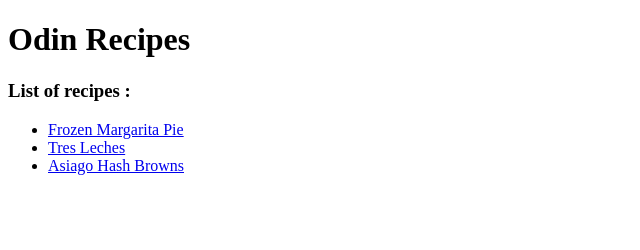
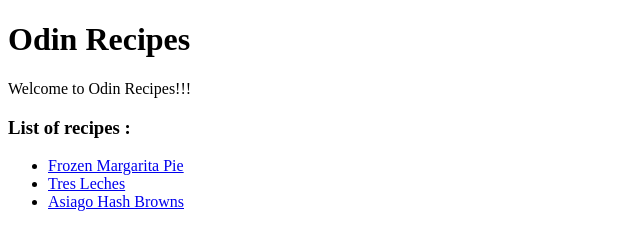
Before and after one commit to saimanoj22/odin-recipes, a plain HTML site: page index.html in a window 1280 px wide. Shown: the whole page, without its empty margins (0-640 px from the left). Drawn offline with Linux system fonts and the light colour scheme.

Commit message:
Add description in homepage

```diff
--- a/index.html
+++ b/index.html
@@ -6,6 +6,7 @@
     </head>
     <body>
         <h1>Odin Recipes</h1>
+        <p>Welcome to Odin Recipes!!!</p>
         <h3>List of recipes : </h3>
         <ul>
         <li><a href="recipes/margaritapie.html">Frozen Margarita Pie</a></li>
```
